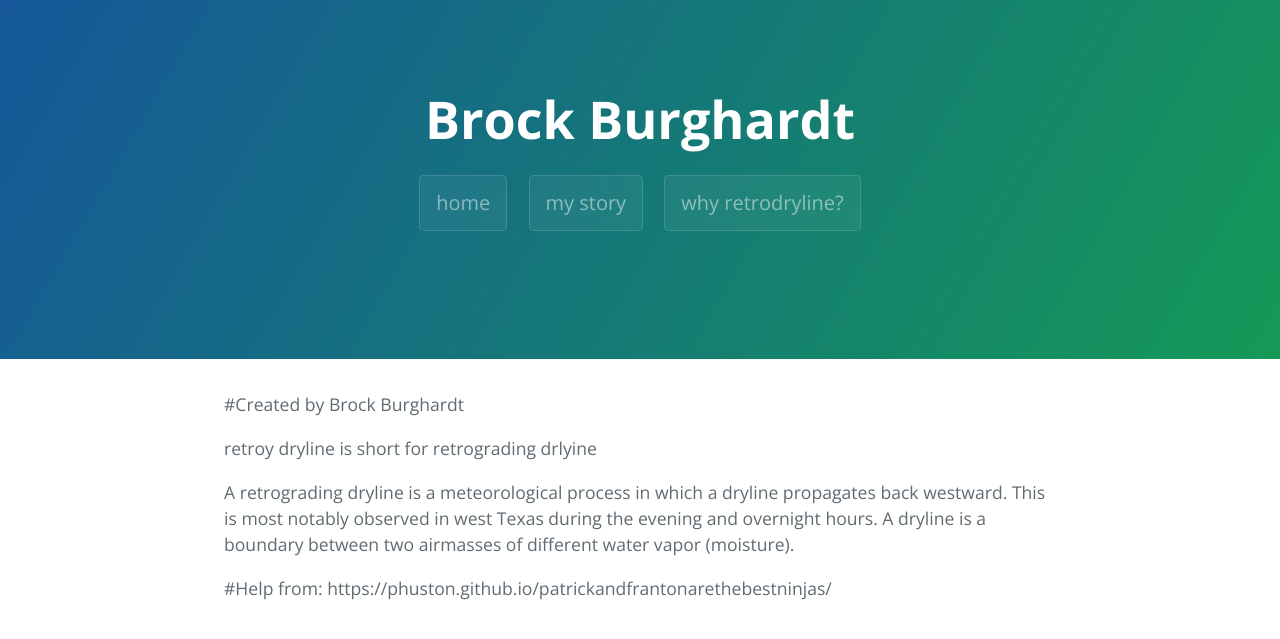
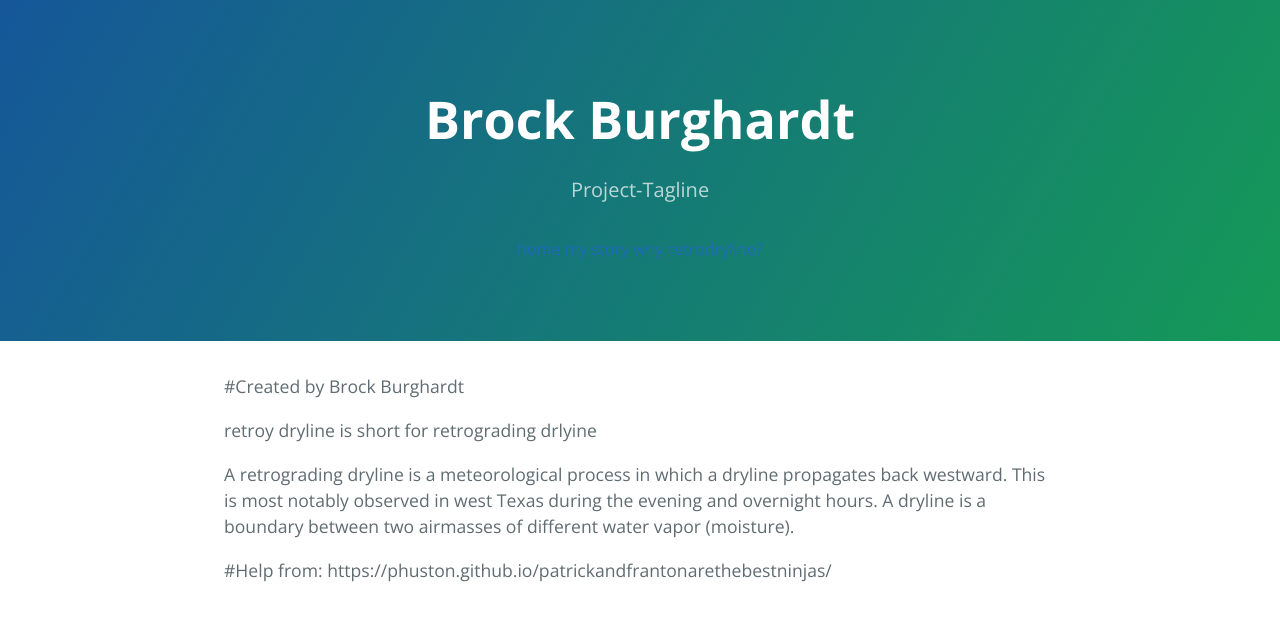
Before and after one commit to retrodryline-zz/retrodryline.github.io, a Jekyll site: the page built from retro.md, in a window 1280 px wide. Shown: the top 639 px of the page. Built offline with Jekyll 4.4.1, drawn with Linux system fonts in a browser that asks for light colours.

Commit message:
Update template.html

```diff
--- a/_layouts/template.html
+++ b/_layouts/template.html
@@ -12,9 +12,9 @@
   <body>
     <section class="page-header">
       <h1 class="project-name">Brock Burghardt</h1>
-      <h2 class="project-tagline"><Project-Tagline/h2>
+      <h2 class="project-tagline">Project-Tagline</h2>
       {% for page in site.pages %}
-        <a href= {{ page.filename }} class="btn">{{ page.title }}</a>
+        <a href= {{ page.filename }} class="dropbtn">{{ page.title }}</a>
       {% endfor %}
 
     </section>
```
